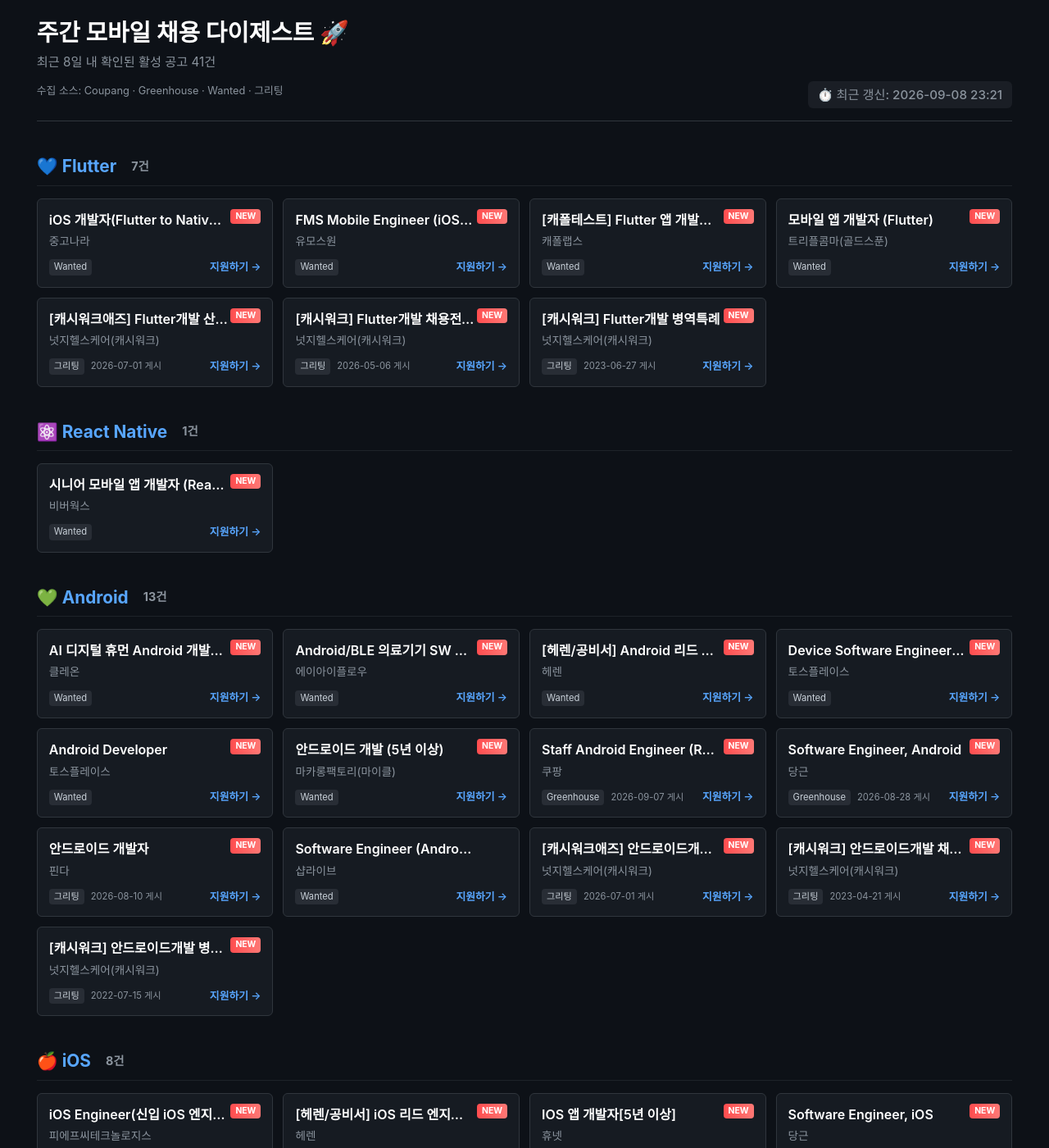
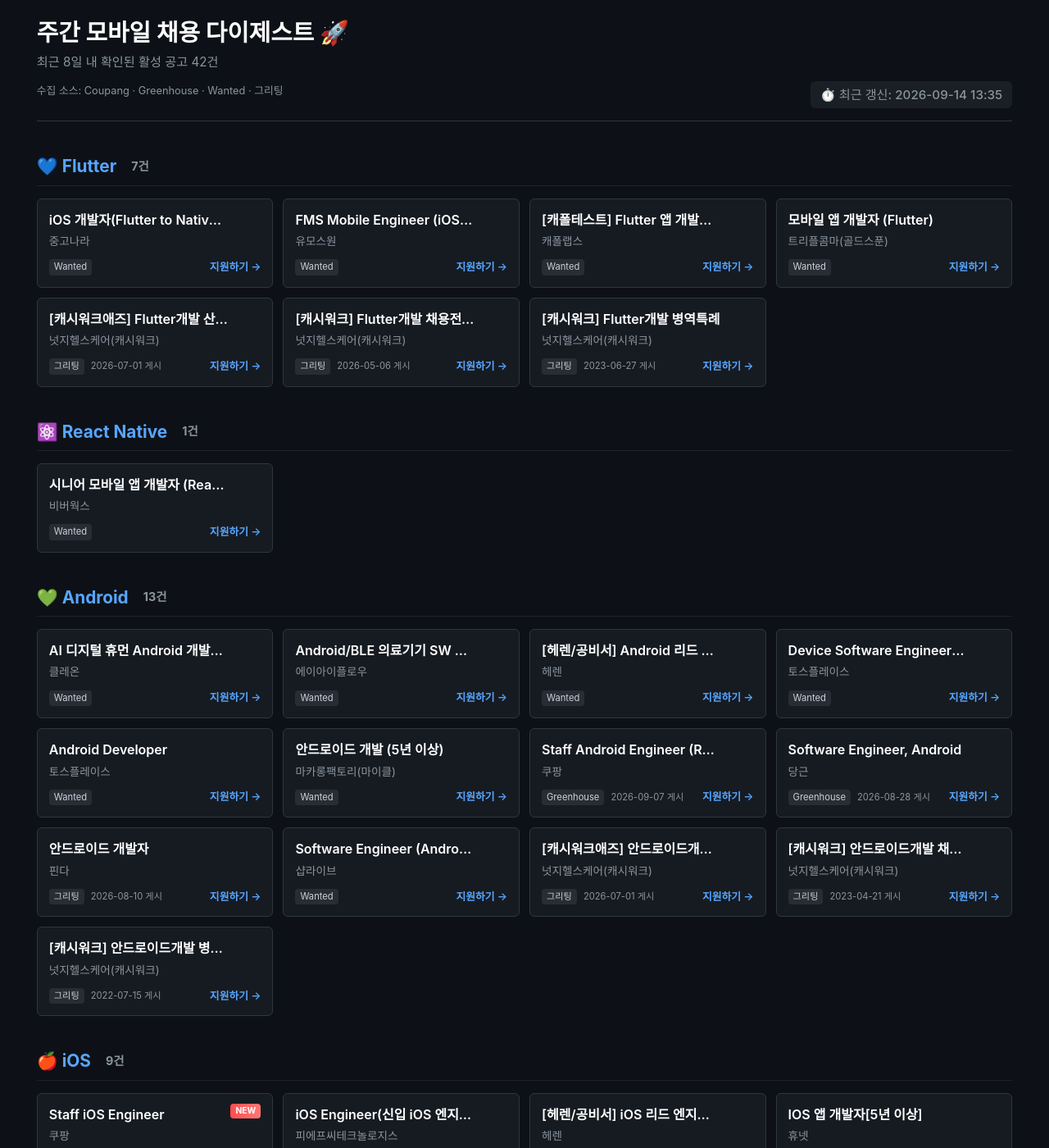
Before and after one commit to Hwan3434/Hwan3434.github.io, a Jekyll site: the page jobs.html, which Jekyll copies as it is, in a window 1280 px wide and 1400 px high. Shown: the whole window at 82% size. Built offline with Jekyll 4.4.1, drawn with Linux system fonts in a browser that asks for light colours; some of the changed text lies outside the part shown.

Commit message:
chore: automated weekly jobs digest update

```diff
--- a/jobs.html
+++ b/jobs.html
@@ -3,7 +3,7 @@
 <head>
     <meta charset="UTF-8">
     <meta name="viewport" content="width=device-width, initial-scale=1.0">
-    <title>주간 모바일 채용 다이제스트 - 2026-09-08</title>
+    <title>주간 모바일 채용 다이제스트 - 2026-09-14</title>
     <style>
         :root { --bg-color: #0d1117; --card-bg: #161b22; --text-main: #c9d1d9; --text-muted: #8b949e; --border: #30363d; }
         body { background-color: var(--bg-color); color: var(--text-main); font-family: 'Inter', -apple-system, sans-serif; margin: 0; padding: 20px; line-height: 1.4; }
@@ -31,13 +31,13 @@
     <div class="container">
         <div class="header">
             <h1>주간 모바일 채용 다이제스트 🚀</h1>
-            <p style="color: var(--text-muted); margin-top: 5px; font-size: 0.95rem;">최근 8일 내 확인된 활성 공고 41건</p>
+            <p style="color: var(--text-muted); margin-top: 5px; font-size: 0.95rem;">최근 8일 내 확인된 활성 공고 42건</p>
             <p class="sources">수집 소스: Coupang · Greenhouse · Wanted · 그리팅</p>
-            <div class="last-updated">⏱️ 최근 갱신: 2026-09-08 23:21</div>
+            <div class="last-updated">⏱️ 최근 갱신: 2026-09-14 13:35</div>
         </div>
 <h2 class="section-title">💙 Flutter <span style="color:var(--text-muted); font-size:0.9rem; margin-left:8px;">7건</span></h2><div class="job-grid">
             <div class="job-card">
-                <span class="new-badge">NEW</span>
+
                 <h3 class="job-title" title="iOS 개발자(Flutter to Native 리빌딩)">iOS 개발자(Flutter to Native 리빌딩)</h3>
                 <div class="company-name">중고나라</div>
                 <div class="job-footer">
@@ -47,7 +47,7 @@
                 </div>
             </div>
             <div class="job-card">
-                <span class="new-badge">NEW</span>
+
                 <h3 class="job-title" title="FMS Mobile Engineer (iOS to Flutter Migration)">FMS Mobile Engineer (iOS to Flutter Migration)</h3>
                 <div class="company-name">유모스원</div>
                 <div class="job-footer">
@@ -57,7 +57,7 @@
                 </div>
             </div>
             <div class="job-card">
-                <span class="new-badge">NEW</span>
+
                 <h3 class="job-title" title="[캐폴테스트] Flutter 앱 개발자 (2~7년)">[캐폴테스트] Flutter 앱 개발자 (2~7년)</h3>
                 <div class="company-name">캐폴랩스</div>
                 <div class="job-footer">
@@ -67,7 +67,7 @@
                 </div>
             </div>
             <div class="job-card">
-                <span class="new-badge">NEW</span>
+
                 <h3 class="job-title" title="모바일 앱 개발자 (Flutter)">모바일 앱 개발자 (Flutter)</h3>
                 <div class="company-name">트리플콤마(골드스푼)</div>
                 <div class="job-footer">
@@ -77,7 +77,7 @@
                 </div>
             </div>
             <div class="job-card">
-                <span class="new-badge">NEW</span>
+
                 <h3 class="job-title" title="[캐시워크애즈] Flutter개발 산업기능요원 모집">[캐시워크애즈] Flutter개발 산업기능요원 모집</h3>
                 <div class="company-name">넛지헬스케어(캐시워크)</div>
                 <div class="job-footer">
@@ -87,7 +87,7 @@
                 </div>
             </div>
             <div class="job-card">
-                <span class="new-badge">NEW</span>
+
                 <h3 class="job-title" title="[캐시워크] Flutter개발 채용전환형 인턴">[캐시워크] Flutter개발 채용전환형 인턴</h3>
                 <div class="company-name">넛지헬스케어(캐시워크)</div>
                 <div class="job-footer">
@@ -97,7 +97,7 @@
                 </div>
             </div>
             <div class="job-card">
-                <span class="new-badge">NEW</span>
+
                 <h3 class="job-title" title="[캐시워크] Flutter개발 병역특례">[캐시워크] Flutter개발 병역특례</h3>
                 <div class="company-name">넛지헬스케어(캐시워크)</div>
                 <div class="job-footer">
@@ -107,7 +107,7 @@
                 </div>
             </div></div><h2 class="section-title">⚛️ React Native <span style="color:var(--text-muted); font-size:0.9rem; margin-left:8px;">1건</span></h2><div class="job-grid">
             <div class="job-card">
-                <span class="new-badge">NEW</span>
+
                 <h3 class="job-title" title="시니어 모바일 앱 개발자 (React Native)">시니어 모바일 앱 개발자 (React Native)</h3>
                 <div class="company-name">비버웍스</div>
                 <div class="job-footer">
@@ -117,7 +117,7 @@
                 </div>
             </div></div><h2 class="section-title">💚 Android <span style="color:var(--text-muted); font-size:0.9rem; margin-left:8px;">13건</span></h2><div class="job-grid">
             <div class="job-card">
-                <span class="new-badge">NEW</span>
+
                 <h3 class="job-title" title="AI 디지털 휴먼 Android 개발자 (5년차 이상, SDK)">AI 디지털 휴먼 Android 개발자 (5년차 이상, SDK)</h3>
                 <div class="company-name">클레온</div>
                 <div class="job-footer">
@@ -127,7 +127,7 @@
                 </div>
             </div>
             <div class="job-card">
-                <span class="new-badge">NEW</span>
+
                 <h3 class="job-title" title="Android/BLE 의료기기 SW 개발">Android/BLE 의료기기 SW 개발</h3>
                 <div class="company-name">에이아이플로우</div>
                 <div class="job-footer">
@@ -137,7 +137,7 @@
                 </div>
             </div>
             <div class="job-card">
-                <span class="new-badge">NEW</span>
+
                 <h3 class="job-title" title="[헤렌/공비서] Android 리드 엔지니어 (7년차~)">[헤렌/공비서] Android 리드 엔지니어 (7년차~)</h3>
                 <div class="company-name">헤렌</div>
                 <div class="job-footer">
@@ -147,7 +147,7 @@
                 </div>
             </div>
             <div class="job-card">
-                <span class="new-badge">NEW</span>
+
                 <h3 class="job-title" title="Device Software Engineer (Android)">Device Software Engineer (Android)</h3>
                 <div class="company-name">토스플레이스</div>
                 <div class="job-footer">
@@ -157,7 +157,7 @@
                 </div>
             </div>
             <div class="job-card">
-                <span class="new-badge">NEW</span>
+
                 <h3 class="job-title" title="Android Developer">Android Developer</h3>
                 <div class="company-name">토스플레이스</div>
                 <div class="job-footer">
@@ -167,7 +167,7 @@
                 </div>
             </div>
             <div class="job-card">
-                <span class="new-badge">NEW</span>
+
                 <h3 class="job-title" title="안드로이드 개발 (5년 이상)">안드로이드 개발 (5년 이상)</h3>
                 <div class="company-name">마카롱팩토리(마이클)</div>
                 <div class="job-footer">
@@ -177,7 +177,7 @@
                 </div>
             </div>
             <div class="job-card">
-                <span class="new-badge">NEW</span>
+
                 <h3 class="job-title" title="Staff Android Engineer (Rocket Pay) ">Staff Android Engineer (Rocket Pay) </h3>
                 <div class="company-name">쿠팡</div>
                 <div class="job-footer">
@@ -187,7 +187,7 @@
                 </div>
             </div>
             <div class="job-card">
-                <span class="new-badge">NEW</span>
+
                 <h3 class="job-title" title="Software Engineer, Android">Software Engineer, Android</h3>
                 <div class="company-name">당근</div>
                 <div class="job-footer">
@@ -197,7 +197,7 @@
                 </div>
             </div>
             <div class="job-card">
-                <span class="new-badge">NEW</span>
+
                 <h3 class="job-title" title="안드로이드 개발자">안드로이드 개발자</h3>
                 <div class="company-name">핀다</div>
                 <div class="job-footer">
@@ -217,7 +217,7 @@
                 </div>
             </div>
             <div class="job-card">
-                <span class="new-badge">NEW</span>
+
                 <h3 class="job-title" title="[캐시워크애즈] 안드로이드개발 산업기능요원 모집">[캐시워크애즈] 안드로이드개발 산업기능요원 모집</h3>
                 <div class="company-name">넛지헬스케어(캐시워크)</div>
                 <div class="job-footer">
@@ -227,7 +227,7 @@
                 </div>
             </div>
             <div class="job-card">
-                <span class="new-badge">NEW</span>
+
                 <h3 class="job-title" title="[캐시워크] 안드로이드개발 채용전환형 인턴">[캐시워크] 안드로이드개발 채용전환형 인턴</h3>
                 <div class="company-name">넛지헬스케어(캐시워크)</div>
                 <div class="job-footer">
@@ -237,7 +237,7 @@
                 </div>
             </div>
             <div class="job-card">
-                <span class="new-badge">NEW</span>
+
                 <h3 class="job-title" title="[캐시워크] 안드로이드개발 병역특례">[캐시워크] 안드로이드개발 병역특례</h3>
                 <div class="company-name">넛지헬스케어(캐시워크)</div>
                 <div class="job-footer">
@@ -245,9 +245,19 @@
                     <span class="posted">2022-07-15 게시</span>
                     <a href="https://cashwalk12.career.greetinghr.com/o/30829" class="apply-btn" target="_blank" rel="noopener">지원하기 →</a>
                 </div>
-            </div></div><h2 class="section-title">🍎 iOS <span style="color:var(--text-muted); font-size:0.9rem; margin-left:8px;">8건</span></h2><div class="job-grid">
+            </div></div><h2 class="section-title">🍎 iOS <span style="color:var(--text-muted); font-size:0.9rem; margin-left:8px;">9건</span></h2><div class="job-grid">
             <div class="job-card">
                 <span class="new-badge">NEW</span>
+                <h3 class="job-title" title="Staff iOS Engineer">Staff iOS Engineer</h3>
+                <div class="company-name">쿠팡</div>
+                <div class="job-footer">
+                    <span class="platform-badge">Greenhouse</span>
+                    <span class="posted">2026-09-10 게시</span>
+                    <a href="https://www.coupang.jobs/en/jobs/?gh_jid=8146512" class="apply-btn" target="_blank" rel="noopener">지원하기 →</a>
+                </div>
+            </div>
+            <div class="job-card">
+
                 <h3 class="job-title" title="iOS Engineer(신입 iOS 엔지니어)">iOS Engineer(신입 iOS 엔지니어)</h3>
                 <div class="company-name">피에프씨테크놀로지스</div>
                 <div class="job-footer">
@@ -257,7 +267,7 @@
                 </div>
             </div>
             <div class="job-card">
-                <span class="new-badge">NEW</span>
+
                 <h3 class="job-title" title="[헤렌/공비서] iOS 리드 엔지니어 (7년차~)">[헤렌/공비서] iOS 리드 엔지니어 (7년차~)</h3>
                 <div class="company-name">헤렌</div>
                 <div class="job-footer">
@@ -267,7 +277,7 @@
                 </div>
             </div>
             <div class="job-card">
-                <span class="new-badge">NEW</span>
+
                 <h3 class="job-title" title="IOS 앱 개발자[5년 이상]">IOS 앱 개발자[5년 이상]</h3>
                 <div class="company-name">휴넷</div>
                 <div class="job-footer">
@@ -277,7 +287,7 @@
                 </div>
             </div>
             <div class="job-card">
-                <span class="new-badge">NEW</span>
+
                 <h3 class="job-title" title="Software Engineer, iOS">Software Engineer, iOS</h3>
                 <div class="company-name">당근</div>
                 <div class="job-footer">
@@ -287,7 +297,7 @@
                 </div>
             </div>
             <div class="job-card">
-                <span class="new-badge">NEW</span>
+
                 <h3 class="job-title" title="[캐시워크애즈] iOS개발 산업기능요원 모집">[캐시워크애즈] iOS개발 산업기능요원 모집</h3>
                 <div class="company-name">넛지헬스케어(캐시워크)</div>
                 <div class="job-footer">
@@ -307,7 +317,7 @@
                 </div>
             </div>
             <div class="job-card">
-                <span class="new-badge">NEW</span>
+
                 <h3 class="job-title" title="[캐시워크] iOS개발 채용전환형 인턴">[캐시워크] iOS개발 채용전환형 인턴</h3>
                 <div class="company-name">넛지헬스케어(캐시워크)</div>
                 <div class="job-footer">
@@ -317,7 +327,7 @@
                 </div>
             </div>
             <div class="job-card">
-                <span class="new-badge">NEW</span>
+
                 <h3 class="job-title" title="[캐시워크] iOS개발 병역특례">[캐시워크] iOS개발 병역특례</h3>
                 <div class="company-name">넛지헬스케어(캐시워크)</div>
                 <div class="job-footer">
@@ -327,7 +337,7 @@
                 </div>
             </div></div><h2 class="section-title">📱 기타 모바일 <span style="color:var(--text-muted); font-size:0.9rem; margin-left:8px;">12건</span></h2><div class="job-grid">
             <div class="job-card">
-                <span class="new-badge">NEW</span>
+
                 <h3 class="job-title" title="앱 개발자">앱 개발자</h3>
                 <div class="company-name">뷰노</div>
                 <div class="job-footer">
@@ -337,7 +347,7 @@
                 </div>
             </div>
             <div class="job-card">
-                <span class="new-badge">NEW</span>
+
                 <h3 class="job-title" title="[웰다] Product Engineer_APP 파트 3년 이상">[웰다] Product Engineer_APP 파트 3년 이상</h3>
                 <div class="company-name">엠서클</div>
                 <div class="job-footer">
@@ -347,7 +357,7 @@
                 </div>
             </div>
             <div class="job-card">
-                <span class="new-badge">NEW</span>
+
                 <h3 class="job-title" title="Apps &amp; AI Solution Architect">Apps &amp; AI Solution Architect</h3>
                 <div class="company-name">마이크로소프트(Microsoft)</div>
                 <div class="job-footer">
@@ -357,7 +367,7 @@
                 </div>
             </div>
             <div class="job-card">
-                <span class="new-badge">NEW</span>
+
                 <h3 class="job-title" title="Senior Mobile SDK Engineer">Senior Mobile SDK Engineer</h3>
                 <div class="company-name">딜라이트룸(Alarmy)</div>
                 <div class="job-footer">
@@ -367,7 +377,7 @@
                 </div>
             </div>
             <div class="job-card">
-                <span class="new-badge">NEW</span>
+
                 <h3 class="job-title" title="Power Platform (Apps/Automate) 개발자">Power Platform (Apps/Automate) 개발자</h3>
                 <div class="company-name">덱스컨설팅</div>
                 <div class="job-footer">
@@ -387,7 +397,7 @@
                 </div>
             </div>
             <div class="job-card">
-                <span class="new-badge">NEW</span>
+
                 <h3 class="job-title" title="[Publishing Platform Div.] Sr. Mobile App Developer (7년 이상 / 계약직)">[Publishing Platform Div.] Sr. Mobile App Developer (7년 이상 / 계약직)</h3>
                 <div class="company-name">크래프톤</div>
                 <div class="job-footer">
@@ -397,7 +407,7 @@
                 </div>
             </div>
             <div class="job-card">
-                <span class="new-badge">NEW</span>
+
                 <h3 class="job-title" title="App Lead">App Lead</h3>
                 <div class="company-name">핀다</div>
                 <div class="job-footer">
@@ -407,7 +417,7 @@
                 </div>
             </div>
             <div class="job-card">
-                <span class="new-badge">NEW</span>
+
                 <h3 class="job-title" title="Product Manager (앱테크)">Product Manager (앱테크)</h3>
                 <div class="company-name">무신사</div>
                 <div class="job-footer">
@@ -417,7 +427,7 @@
                 </div>
             </div>
             <div class="job-card">
-                <span class="new-badge">NEW</span>
+
                 <h3 class="job-title" title="Manager, Mobile Engineering — Search AI Product &amp; Mobile">Manager, Mobile Engineering — Search AI Product &amp; Mobile</h3>
                 <div class="company-name">쿠팡</div>
                 <div class="job-footer">
@@ -427,7 +437,7 @@
                 </div>
             </div>
             <div class="job-card">
-                <span class="new-badge">NEW</span>
+
                 <h3 class="job-title" title="Staff Mobile Engineer">Staff Mobile Engineer</h3>
                 <div class="company-name">쿠팡</div>
                 <div class="job-footer">
```
Also changed, not shown: tools/jobs.json.
